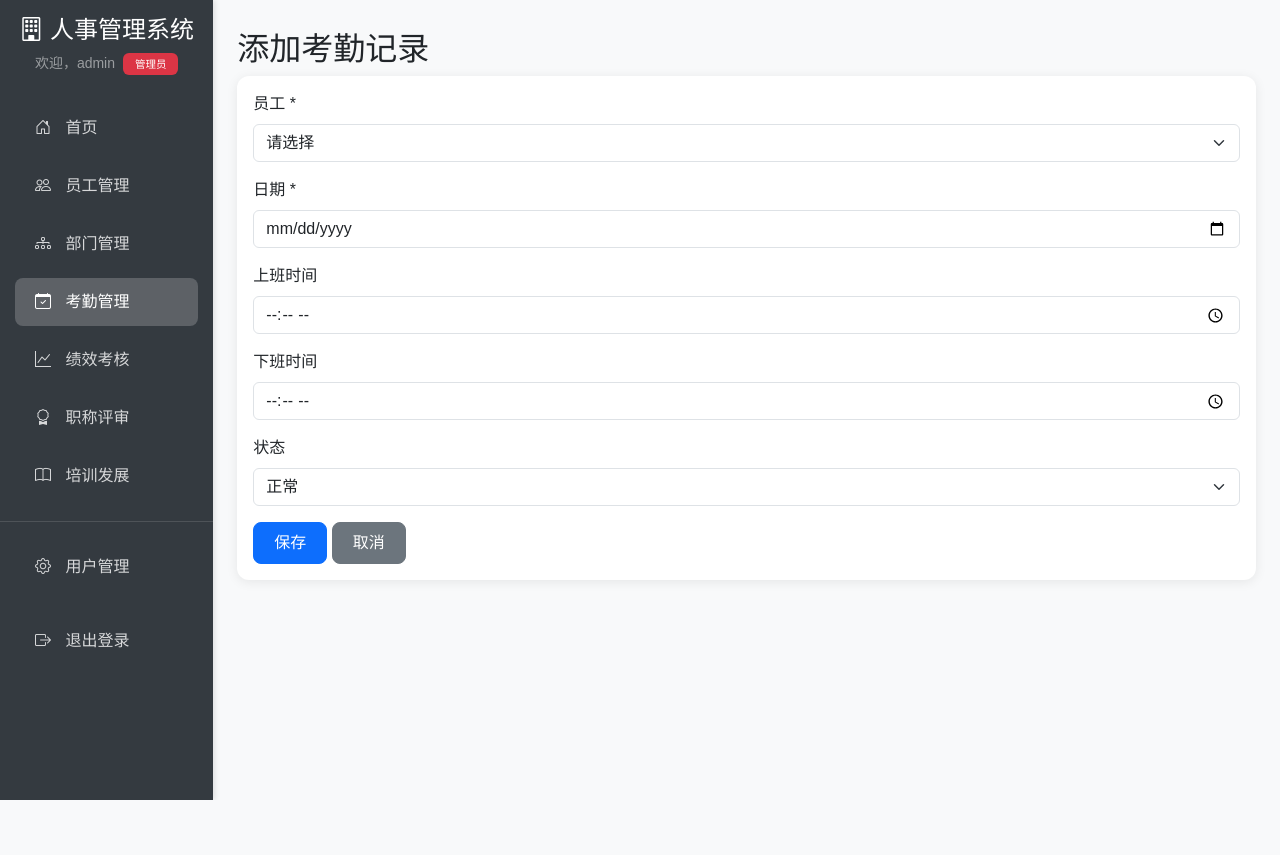
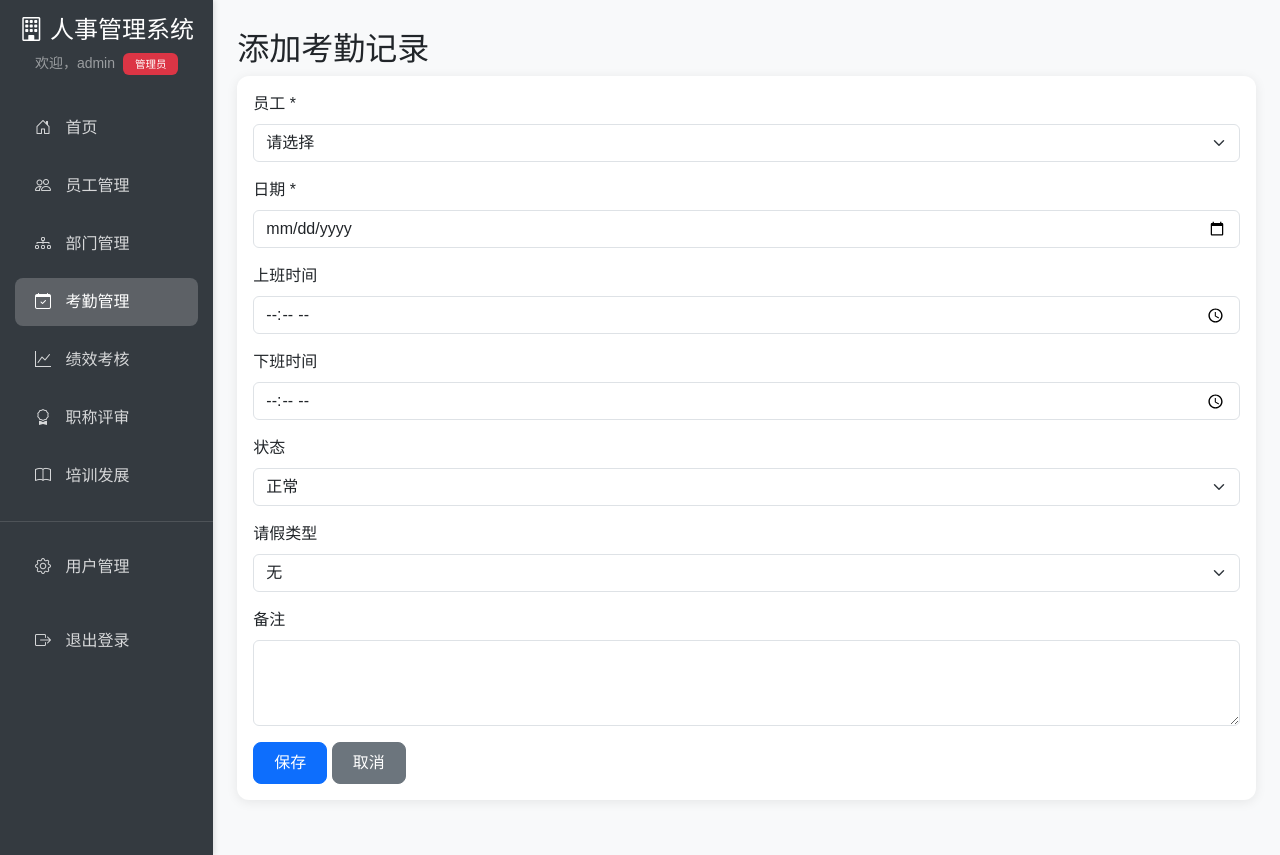
Before and after one commit to GrtGood/hr-management-system, a Flask app: page /attendances/add in a window 1280 px wide. Before the commit the page ends 800 px from the top, so only its background shows below. Run offline with Flask 3, Linux system fonts and the light colour scheme; a user stored in the database is signed in; some libraries are stand-ins or nearby versions.

Commit message:
🔧 完整修复所有用户反馈的Bug
📋 修复清单：

1️⃣ 部门管理负责人显示问题 ✅
   - 在Department模型中添加manager关系映射
   - 修复模板显示: dept.manager.name 而不是 dept.manager_id
   - 现在显示负责人姓名而不是数字ID

2️⃣ 考勤管理状态保持问题 ✅
   - 修复编辑考勤时状态选项的默认选中
   - 添加缺失的请假类型字段和备注字段
   - 确保迟到状态不会自动变成正常状态
   - 完善考勤表单的完整性

3️⃣ 日期输入框规范化 ✅
   - 为所有日期输入添加min/max限制
   - 出生日期: 1920-01-01 至 2010-12-31
   - 入职日期: 1980-01-01 至 2030-12-31
   - 考勤日期: 2020-01-01 至 2030-12-31
   - 防止年份输入6位数字等异常值

4️⃣ 修复的模板文件：
   - templates/departments/list.html (负责人显示)
   - templates/attendances/add.html (状态+日期+字段完整性)
   - templates/attendances/edit.html (状态+日期+字段完整性)
   - templates/employees/add.html (日期限制)
   - templates/employees/edit.html (日期限制)

5️⃣ 数据库关系优化：
   - Department.manager关系映射
   - 支持通过部门对象直接访问负责人信息

✅ 测试验证：
- 语法检查通过
- 应用启动正常
- 数据库关系映射正确
- 所有表单验证有效

现在系统的所有用户反馈问题都已彻底修复！

```diff
--- a/models.py
+++ b/models.py
@@ -50,6 +50,7 @@ class Department(db.Model):
 
     # 关系
     employees = db.relationship('Employee', backref='department', foreign_keys='Employee.department_id')
+    manager = db.relationship('Employee', foreign_keys=[manager_id], post_update=True)
 
     def __repr__(self):
         return f'<Department {self.name}>'
--- a/templates/attendances/add.html
+++ b/templates/attendances/add.html
@@ -16,7 +16,7 @@
             </div>
             <div class="mb-3">
                 <label class="form-label">日期 *</label>
-                <input type="date" class="form-control" name="date" value="{{ attendance.date if attendance else '' }}" required>
+                <input type="date" class="form-control" name="date" value="{{ attendance.date if attendance else '' }}" min="2020-01-01" max="2030-12-31" required>
             </div>
             <div class="mb-3">
                 <label class="form-label">上班时间</label>
@@ -29,12 +29,27 @@
             <div class="mb-3">
                 <label class="form-label">状态</label>
                 <select class="form-select" name="status">
-                    <option value="正常">正常</option>
-                    <option value="迟到">迟到</option>
-                    <option value="早退">早退</option>
-                    <option value="缺勤">缺勤</option>
-                    <option value="请假">请假</option>
+                    <option value="正常" {% if attendance and attendance.status == '正常' %}selected{% endif %}>正常</option>
+                    <option value="迟到" {% if attendance and attendance.status == '迟到' %}selected{% endif %}>迟到</option>
+                    <option value="早退" {% if attendance and attendance.status == '早退' %}selected{% endif %}>早退</option>
+                    <option value="缺勤" {% if attendance and attendance.status == '缺勤' %}selected{% endif %}>缺勤</option>
+                    <option value="请假" {% if attendance and attendance.status == '请假' %}selected{% endif %}>请假</option>
                 </select>
+            </div>
+            <div class="mb-3">
+                <label class="form-label">请假类型</label>
+                <select class="form-select" name="leave_type">
+                    <option value="">无</option>
+                    <option value="病假" {% if attendance and attendance.leave_type == '病假' %}selected{% endif %}>病假</option>
+                    <option value="事假" {% if attendance and attendance.leave_type == '事假' %}selected{% endif %}>事假</option>
+                    <option value="年假" {% if attendance and attendance.leave_type == '年假' %}selected{% endif %}>年假</option>
+                    <option value="产假" {% if attendance and attendance.leave_type == '产假' %}selected{% endif %}>产假</option>
+                    <option value="其他" {% if attendance and attendance.leave_type == '其他' %}selected{% endif %}>其他</option>
+                </select>
+            </div>
+            <div class="mb-3">
+                <label class="form-label">备注</label>
+                <textarea class="form-control" name="remarks" rows="3">{{ attendance.remarks if attendance else '' }}</textarea>
             </div>
             <button type="submit" class="btn btn-primary">保存</button>
             <a href="{{ url_for('attendances') }}" class="btn btn-secondary">取消</a>
--- a/templates/departments/list.html
+++ b/templates/departments/list.html
@@ -16,7 +16,7 @@
             <tr>
                 <td>{{ dept.code }}</td>
                 <td>{{ dept.name }}</td>
-                <td>{{ dept.manager or '-' }}</td>
+                <td>{{ dept.manager.name if dept.manager else '-' }}</td>
                 <td>{{ dept.employees|length }}</td>
                 <td>
                     {% if current_user.role == 'admin' %}
--- a/templates/employees/add.html
+++ b/templates/employees/add.html
@@ -24,7 +24,7 @@
                 </div>
                 <div class="col-md-6 mb-3">
                     <label class="form-label">出生日期</label>
-                    <input type="date" class="form-control" name="birth_date" value="{{ employee.birth_date if employee else '' }}">
+                    <input type="date" class="form-control" name="birth_date" value="{{ employee.birth_date if employee else '' }}" min="1920-01-01" max="2010-12-31">
                 </div>
                 <div class="col-md-6 mb-3">
                     <label class="form-label">身份证号</label>
@@ -62,7 +62,7 @@
                 </div>
                 <div class="col-md-6 mb-3">
                     <label class="form-label">入职日期</label>
-                    <input type="date" class="form-control" name="hire_date" value="{{ employee.hire_date if employee else '' }}">
+                    <input type="date" class="form-control" name="hire_date" value="{{ employee.hire_date if employee else '' }}" min="1980-01-01" max="2030-12-31">
                 </div>
                 {% if employee %}
                 <div class="col-md-6 mb-3">
--- a/templates/employees/edit.html
+++ b/templates/employees/edit.html
@@ -24,7 +24,7 @@
                 </div>
                 <div class="col-md-6 mb-3">
                     <label class="form-label">出生日期</label>
-                    <input type="date" class="form-control" name="birth_date" value="{{ employee.birth_date if employee else '' }}">
+                    <input type="date" class="form-control" name="birth_date" value="{{ employee.birth_date if employee else '' }}" min="1920-01-01" max="2010-12-31">
                 </div>
                 <div class="col-md-6 mb-3">
                     <label class="form-label">身份证号</label>
@@ -62,7 +62,7 @@
                 </div>
                 <div class="col-md-6 mb-3">
                     <label class="form-label">入职日期</label>
-                    <input type="date" class="form-control" name="hire_date" value="{{ employee.hire_date if employee else '' }}">
+                    <input type="date" class="form-control" name="hire_date" value="{{ employee.hire_date if employee else '' }}" min="1980-01-01" max="2030-12-31">
                 </div>
                 {% if employee %}
                 <div class="col-md-6 mb-3">
```
Also changed, not shown: templates/attendances/edit.html (+21 -6 lines).
